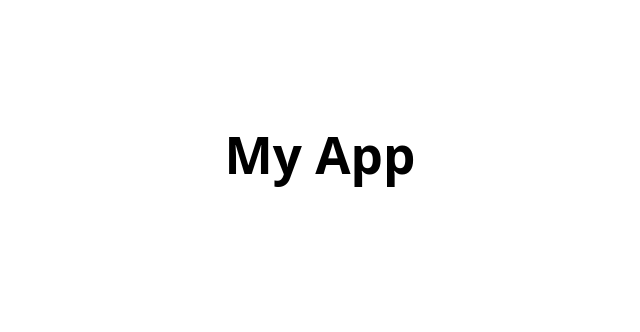
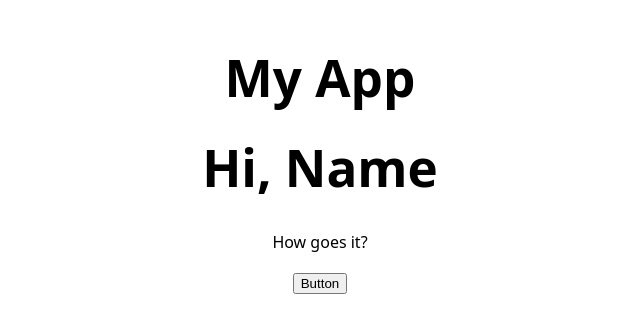
Before and after one commit to TheColourYellow/wsd-25-react, a React (Vite) app: page / in a window 1280 px wide. Shown: the part 246-578 px from the top of the page, without its empty margins (320-960 px from the left). Built offline with nearby package versions, Linux system fonts and the light colour scheme.

Commit message:
Add example of syntax for React

```diff
--- a/src/App.jsx
+++ b/src/App.jsx
@@ -1,10 +1,12 @@
 import './App.css';
+import Greeting from './Greeting';
 
 const App = () => {
   //function App() {
   return (
     <>
       <h1>My App</h1>
+      <Greeting name="Name" />
     </>
   );
 };
--- /dev/null
+++ b/src/Greeting.jsx
@@ -0,0 +1,29 @@
+import PropTypes from 'prop-types';
+
+const Greeting = (props) => {
+  /*
+  function handleButtonClick() {
+    alert('Click!');
+  }
+  <button onClick={handleButtonClick}>Button2</button>
+  */
+  return (
+    <div>
+      <h1>Hi, {props.name}</h1>
+      <p>How goes it?</p>
+      <button onClick={() => alert('Click')}>Button</button>
+    </div>
+    /*
+    <>
+      <h1>Hi, {props.name}</h1>
+      <p>How goes it?</p>;
+    <>
+    */
+  );
+};
+
+Greeting.propTypes = {
+  name: PropTypes.string.isRequired,
+};
+
+export default Greeting;
```
